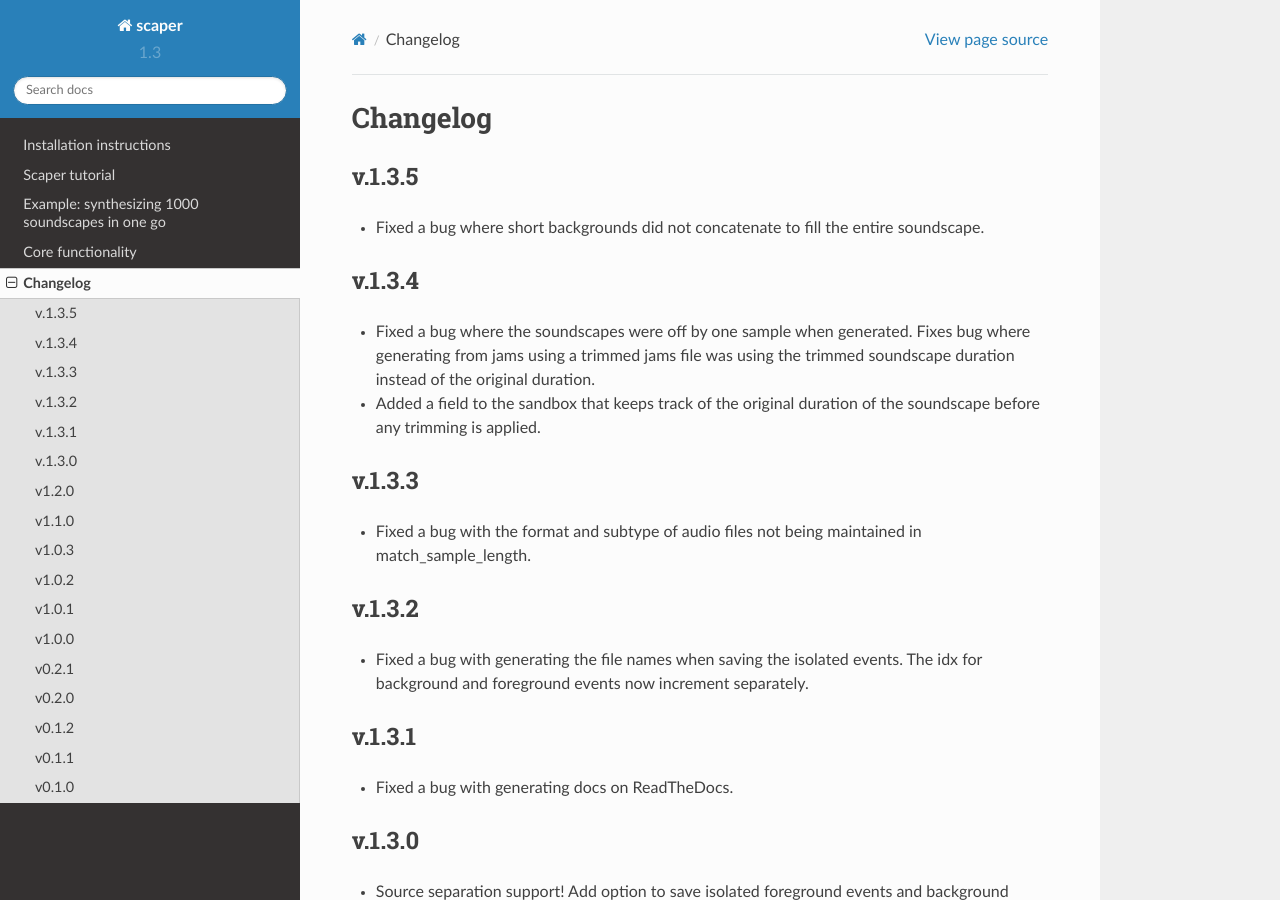
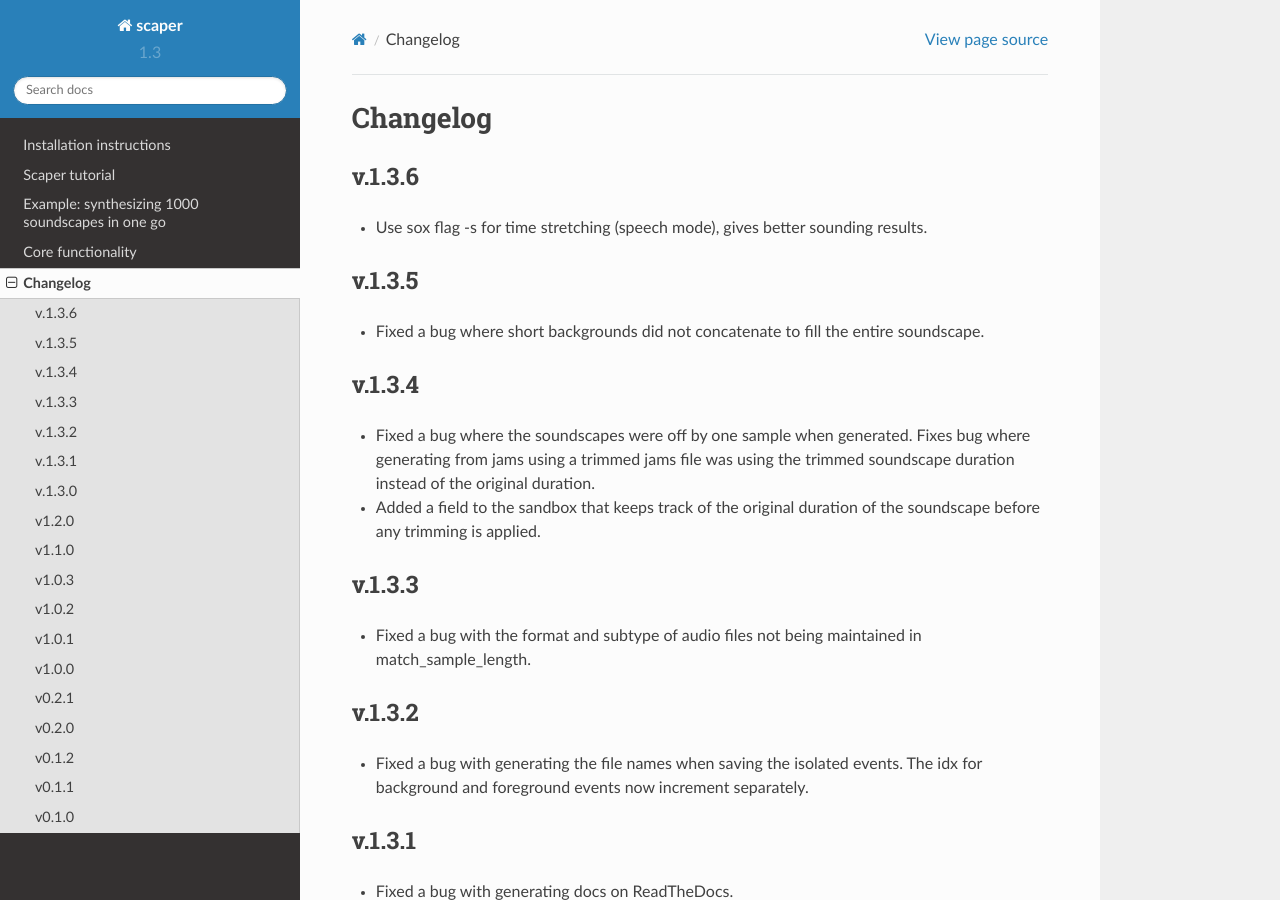
Before and after one commit to justinsalamon/scaper, a Sphinx documentation site: the page built from docs/changes.rst, in a window 1280 px wide and 900 px high. Built offline with Sphinx 7.4.7 and the Read the Docs theme 2.0.0, drawn with Linux system fonts in a browser that asks for light colours.

Commit message:
Bump to v1.3.6, update changelog

```diff
--- a/docs/changes.rst
+++ b/docs/changes.rst
@@ -2,6 +2,10 @@
 
 Changelog
 ---------
+v.1.3.6
+~~~~~~~
+- Use sox flag -s for time stretching (speech mode), gives better sounding results.
+
 v.1.3.5
 ~~~~~~~
 - Fixed a bug where short backgrounds did not concatenate to fill the entire soundscape.
--- a/scaper/version.py
+++ b/scaper/version.py
@@ -3,4 +3,4 @@
 """Version info"""
 
 short_version = '1.3'
-version = '1.3.5'
+version = '1.3.6'
```
